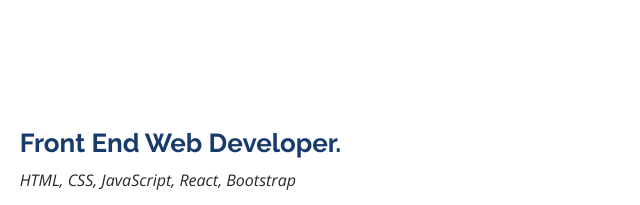
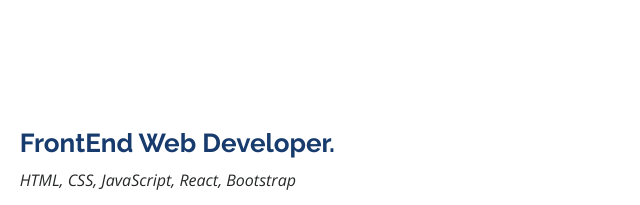
Before and after one commit to DarrielleEvans/darrielleevans, a plain HTML site: page index.html in a window 1280 px wide. Shown: the part 840-1045 px from the top of the page, 619-1259 px from the left. Drawn offline with nearby package versions, Linux system fonts and the light colour scheme.

Commit message:
changed spelling

```diff
--- a/index.html
+++ b/index.html
@@ -90,7 +90,7 @@
             <img id="randimg" src="assets/img/propic.jpg" class="img-fluid" alt="">
           </div>
           <div class="col-lg-8 pt-4 pt-lg-0 content" data-aos="fade-left">
-            <h3>Front End Web Developer.</h3>
+            <h3>FrontEnd Web Developer.</h3>
             <p class="fst-italic">
              HTML, CSS, JavaScript, React, Bootstrap
             </p>
```
